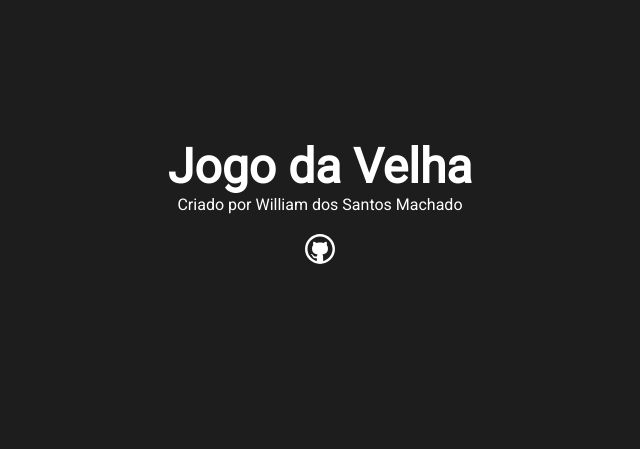
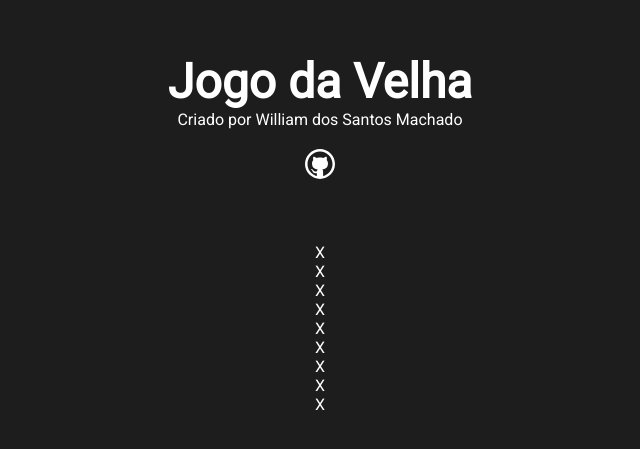
Before and after one commit to dohillo2021/react-jogo-da-velha, a Next.js app: page / in a window 1280 px wide. Shown: the part 187-636 px from the top of the page, without its empty margins (320-960 px from the left). Built offline with nearby package versions, Linux system fonts and the light colour scheme.

Commit message:
Criado options Game

```diff
--- /dev/null
+++ b/src/components/game/Game.jsx
@@ -0,0 +1,22 @@
+import styles from './Game.module.css'
+
+import GameOption from '../gameOption/GameOption'
+
+function Game () {
+  return (
+    <div>
+      <GameOption />
+      <GameOption />
+      <GameOption />
+      <GameOption />
+      <GameOption />
+      <GameOption />
+      <GameOption />
+      <GameOption />
+      <GameOption />
+    </div>
+  )
+
+}
+
+export default Game
--- /dev/null
+++ b/src/components/gameOption/GameOption.jsx
@@ -0,0 +1,11 @@
+import styles from './GameOption.module.css'
+
+function GameOption () {
+  return (
+    <div>
+      X
+    </div>
+  )
+}
+
+export default GameOption
--- a/src/components/gamePage/GamePage.jsx
+++ b/src/components/gamePage/GamePage.jsx
@@ -1,8 +1,12 @@
 import Header from '../header/Header'
+import Game from '../game/Game'
+
+
 function GamePage () {
   return(
       <div className="container">
         <Header />
+        <Game />
       </div>
   )
 }
```
Also changed, not shown: src/components/game/Game.module.css (added), src/components/gameOption/GameOption.module.css (added).
